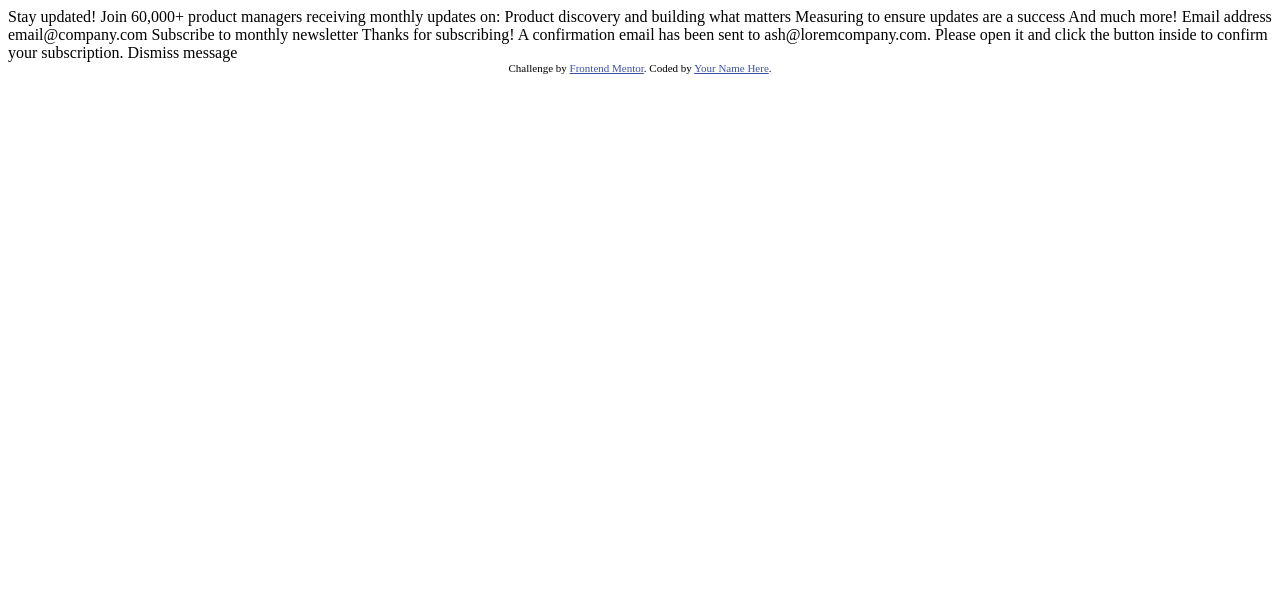
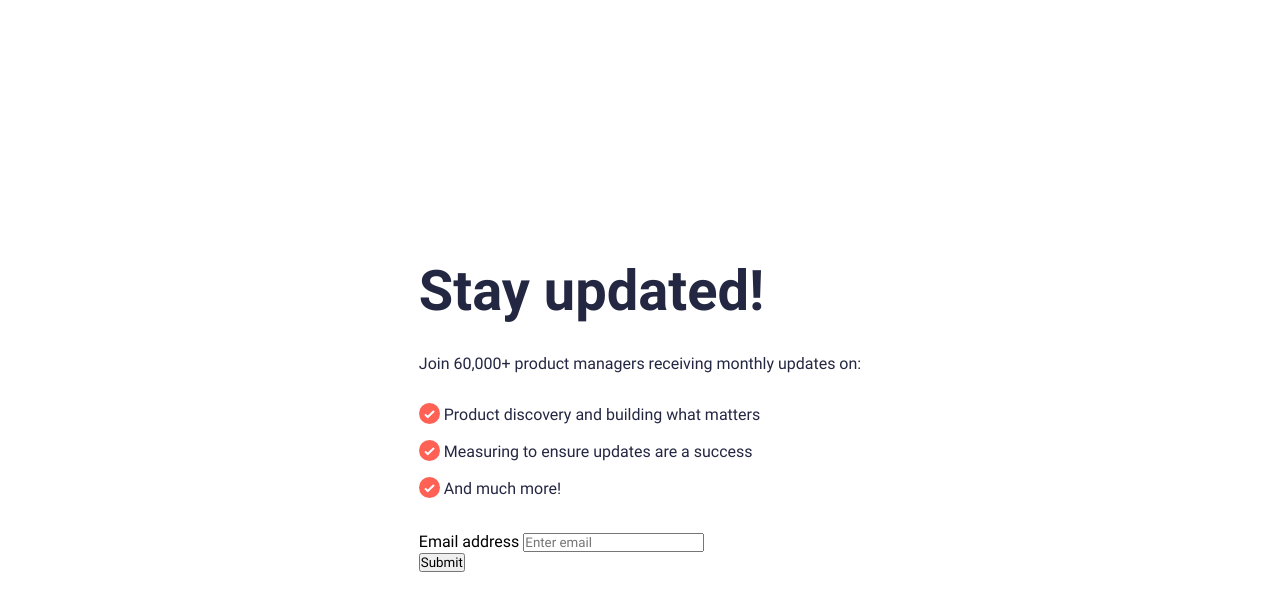
Before and after one commit to Lor3m1psum/lor3m1psum.github.io, a plain HTML site: page index.html in a window 1280 px wide. Drawn offline with Linux system fonts and the light colour scheme.

Commit message:
structuring form and styling content

```diff
--- a/index.html
+++ b/index.html
@@ -1,52 +1,57 @@
 <!DOCTYPE html>
 <html lang="en">
   <head>
-  <meta charset="UTF-8">
-  <meta name="viewport" content="width=device-width, initial-scale=1.0"> <!-- displays site properly based on user's device -->
+    <meta charset="UTF-8" />
+    <meta name="viewport" content="width=device-width, initial-scale=1.0" />
+    <!-- displays site properly based on user's device -->
+    <link
+      rel="icon"
+      type="image/png"
+      sizes="32x32"
+      href="./assets/images/favicon-32x32.png"
+    />
+    <link rel="stylesheet" href="style.css" />
+    <title>
+      Frontend Mentor | Newsletter sign-up form with success message
+    </title>
+  </head>
 
-  <link rel="icon" type="image/png" sizes="32x32" href="./assets/images/favicon-32x32.png">
-
-  <title>Frontend Mentor | Newsletter sign-up form with success message</title>
-
-  <!-- Feel free to remove these styles or customise in your own stylesheet 👍 -->
-  <style>
-    .attribution { font-size: 11px; text-align: center; }
-    .attribution a { color: hsl(228, 45%, 44%); }
-  </style>
-</head>
   <body>
-
-  <!-- Sign-up form start -->
-
-  Stay updated!
-
+    <main>
+      <h1 class="title">Stay updated!</h1>
+      <p class="message">
         Join 60,000+ product managers receiving monthly updates on:
-
+      </p>
+        <div class="list-container">
+          <ul class="list-items">
+            <li class="item">
                 Product discovery and building what matters
+            </li>
+            <li class="item">
                 Measuring to ensure updates are a success
-  And much more!
-
-  Email address
-  email@company.com
-
-  Subscribe to monthly newsletter
-
-  <!-- Sign-up form end -->
-
-  <!-- Success message start -->
-
-  Thanks for subscribing!
-
-  A confirmation email has been sent to ash@loremcompany.com.
-  Please open it and click the button inside to confirm your subscription.
-
-  Dismiss message
-
-  <!-- Success message end -->
-
-  <div class="attribution">
-    Challenge by <a href="https://www.frontendmentor.io?ref=challenge" target="_blank">Frontend Mentor</a>.
-    Coded by <a href="#">Your Name Here</a>.
+            </li>
+            <li class="item"> And much more!</li>
+          </ul>
         </div>
+        <form
+          class="newsletter-form"
+          action="submit"
+          method="get"
+          id="newsletter-form"
+        >
+          <div class="form-group">
+            <label for="email-input">Email address</label>
+            <input
+              type="email"
+              class="form-control"
+              id="user-email"
+              aria-describedby="user-email"
+              placeholder="Enter email"
+            />
+          </div>
+          <button type="submit" class="btn btn-primary">Submit</button>
+        </form>
+      </section>
+    </main>
   </body>
 </html>
--- /dev/null
+++ b/style.css
@@ -0,0 +1,59 @@
+* {
+  margin: 0;
+  padding: 0;
+  box-sizing: border-box;
+  font-family: robotoRegularFont;
+}
+
+@font-face {
+  font-family: robotoBoldFont;
+  src: url(./assets/fonts/Roboto-Bold.ttf);
+}
+
+@font-face {
+  font-family: robotoRegularFont;
+  src: url(./assets/fonts/Roboto-Regular.ttf);
+}
+
+body {
+  min-height: 100vh;
+  width: 100vw;
+  display: flex;
+  flex-direction: column;
+  justify-content: center;
+  align-items: center;
+}
+
+.card {
+  display: flex;
+  padding: 40px;
+  flex-direction: column;
+  justify-content: start;
+}
+
+.title {
+  font-size: 56px;
+  font-family: robotoBoldFont;
+  color: rgba(36, 39, 66);
+  margin-top: 30px;
+  margin-bottom: 30px;
+}
+
+.message {
+  color: rgba(36, 39, 66);
+  margin-bottom: 30px;
+}
+
+ul {
+  list-style: none;
+  margin: 20px 0 30px 0;
+  color: rgba(36, 39, 66);
+}
+li.item {
+  margin-bottom: 12px;
+}
+
+li::before {
+  vertical-align: middle;
+  content: url(./assets/images/icon-list.svg);
+}
```
Lines whose indentation alone changed are shown as unchanged.
